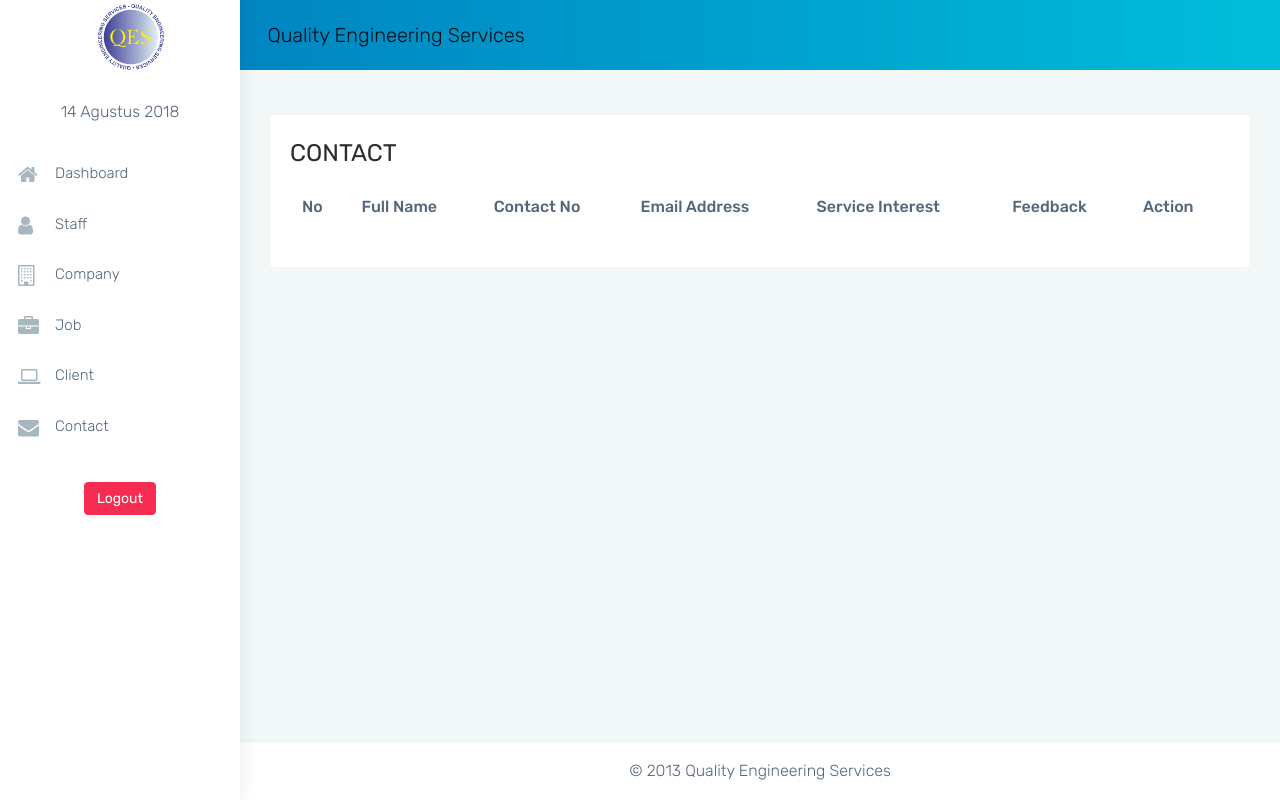
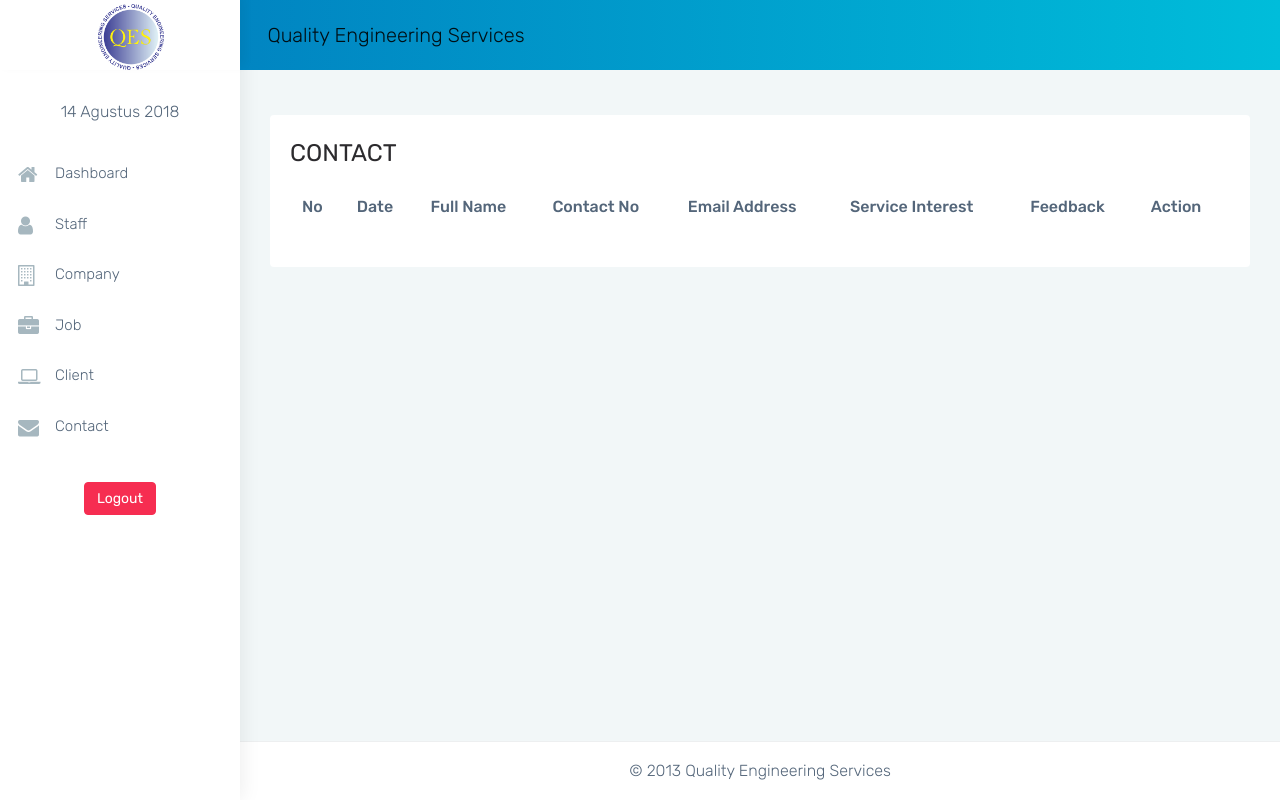
Before and after one commit to breakdev/qes, a CodeIgniter app: the page made by application/views/Contact/contact_list.php in a window 1280 px wide. Run offline with CodeIgniter, Linux system fonts and the light colour scheme; data that the repository does not hold is empty.

Commit message:
update belum fix
tambahkan tanggal pada contact

```diff
--- a/application/views/Contact/contact_list.php
+++ b/application/views/Contact/contact_list.php
@@ -9,6 +9,7 @@
 						<thead>
 							<tr>
 								<th>No</th>
+								<th>Date</th>
 								<th>Full Name</th>
 								<th>Contact No</th>
 								<th>Email Address</th>
@@ -22,6 +23,7 @@
 							<?php foreach ($data_contact as $key => $row) { ?>
 							<tr>
 								<td><?php echo $no++; ?></td>
+								<td><?php echo $row->date; ?></td>
 								<td><?php echo $row->nama; ?></td>
 								<td><?php echo $row->hp; ?></td>
 								<td><?php echo $row->email; ?></td>
--- a/application/views/Kontak/kontak_form.php
+++ b/application/views/Kontak/kontak_form.php
@@ -29,6 +29,7 @@
 			<h4>Contact Form</h4>
 			<form action="<?php echo site_url('Kontak/tambah_aksi');?>" method="post">
 				<input type="hidden" name="id_contact" value="">
+				<input type="hidden" name="date" value="<?php echo tanggalx();?>">
 				<input type="text" name="nama" placeholder="Name" required>
 				<input type="email" name="email" placeholder="Email" required>
 				<input type="text" name="hp" placeholder="Telephone" required>
```
